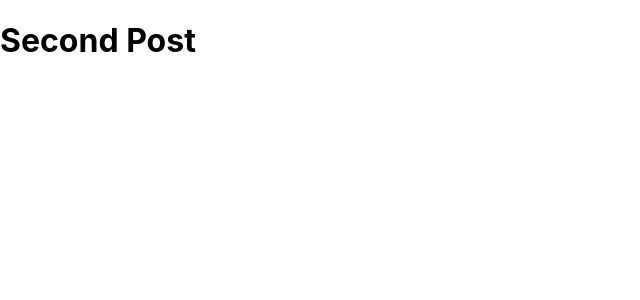
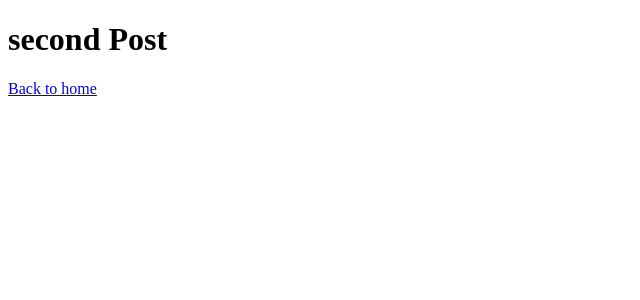
Before and after one commit to guowei1berry/oneberryarthouse_nextjs, a Next.js app: page /posts/secondpost in a window 1280 px wide. Shown: the top 300 px of the page, without its empty margins (0-640 px from the left). Built offline with nearby package versions, Linux system fonts and the light colour scheme.

Commit message:
link back to home

```diff
--- a/components/Counter.tsx
+++ b/components/Counter.tsx
@@ -17,7 +17,7 @@
     <div>
       <Link href={`/posts/${counted}`} >
         <a className={styles.card}>
-          <h2>counted&rarr;</h2>
+          {/* <h2>counted&rarr;</h2> */}
 
           data: ${counted}
 
--- a/package.json
+++ b/package.json
@@ -7,6 +7,7 @@
     "type-check": "tsc"
   },
   "dependencies": {
+    "bootstrap": "^5.1.3",
     "next": "latest",
     "react": "^17.0.2",
     "react-dom": "^17.0.2"
--- a/pages/_app.tsx
+++ b/pages/_app.tsx
@@ -1,4 +1,5 @@
-import '../styles/globals.css'
+// import '../styles/globals.css'
+// import 'bootstrap/dist/css/bootstrap.css';
 
 function MyApp({ Component, pageProps }) {
   return <Component {...pageProps} />
--- a/pages/index.tsx
+++ b/pages/index.tsx
@@ -110,6 +110,8 @@
         </button>
       </a>
         <Counter count={counts}  />
+
+
         </div>
       </main>
 
--- a/pages/posts/secondpost.tsx
+++ b/pages/posts/secondpost.tsx
@@ -1,3 +1,16 @@
-export default function FirstPost() {
-    return <h1>Second Post</h1>;
+import Link from "next/link"
+export default function secondpost() {
+
+
+  return(
+
+
+  <>
+  <h1>second Post</h1>
+  <Link href="/">
+  <a>Back to home</a>
+</Link>
+
+  </>
+  )
   }
```
Also changed, not shown: pages/posts/firstpost.tsx (+10 -1 lines), 1 other file (tests, documents, lock files or other folders).
